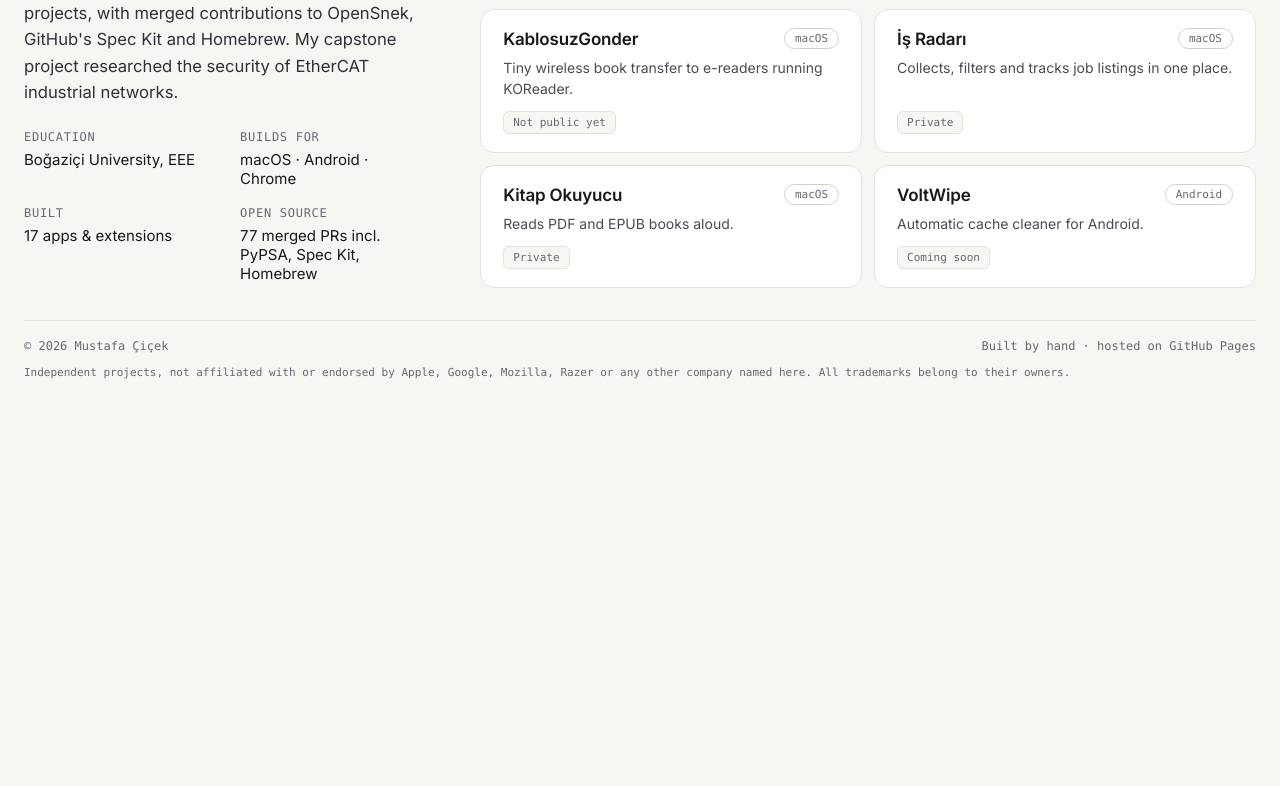
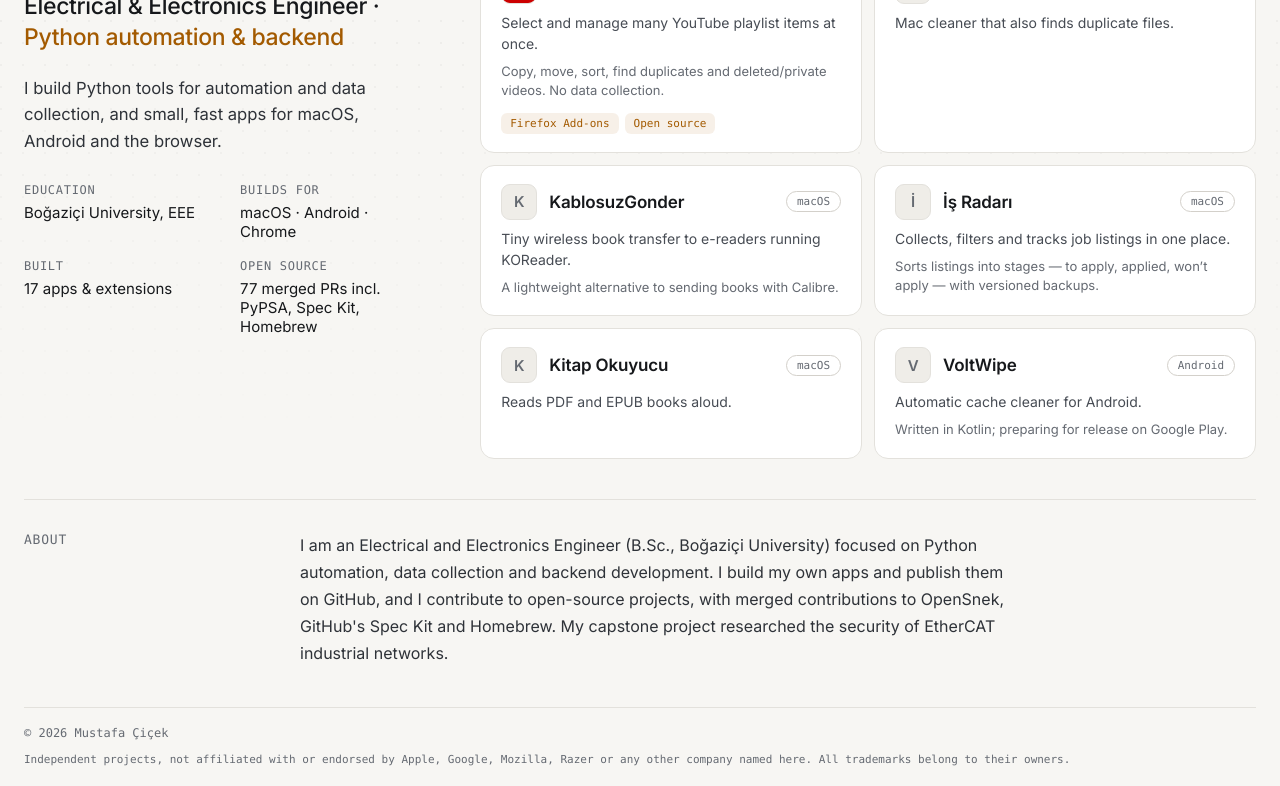
Before and after one commit to mustafacicek-eee/mustafacicek-eee.github.io, a plain HTML site: page index.html in a window 1280 px wide. Shown: the part 442-1228 px from the top of the page. Before the commit the page ends 856 px from the top, so only its background shows below. Drawn offline with Linux system fonts and the light colour scheme.

Commit message:
Hero role line, about, icons, favicon, OG

```diff
--- a/index.html
+++ b/index.html
@@ -3,9 +3,20 @@
 <head>
 <meta charset="utf-8">
 <meta name="viewport" content="width=device-width, initial-scale=1">
-<title>Mustafa Çiçek</title>
+<title>Mustafa Çiçek — Electrical &amp; Electronics Engineer</title>
 <meta name="description" content="Mustafa Çiçek — electrical &amp; electronics engineer focused on Python automation, data collection and backend development.">
 <meta name="color-scheme" content="dark light">
+<link rel="icon" href="favicon.svg" type="image/svg+xml">
+<link rel="canonical" href="https://mustafacicek.dev/">
+<meta property="og:type" content="website">
+<meta property="og:url" content="https://mustafacicek.dev/">
+<meta property="og:title" content="Mustafa Çiçek — Electrical &amp; Electronics Engineer">
+<meta property="og:description" content="Python automation, data collection and backend development. Apps for macOS, Android and the browser; open-source contributions.">
+<meta property="og:image" content="https://mustafacicek.dev/og.png">
+<meta property="og:image:width" content="1200">
+<meta property="og:image:height" content="630">
+<meta property="og:image:alt" content="Mustafa Çiçek — Electrical &amp; Electronics Engineer · mustafacicek.dev">
+<meta name="twitter:card" content="summary_large_image">
 <script>
 /* Apply the saved theme and language before first paint, so the page does not flash. */
 (function(){
@@ -17,35 +28,42 @@
 })();
 </script>
 <style>
-/* Layout: one screen — header, two-column main (intro | project grid), footer.
+/* Layout: header; hero (intro | project grid); about; footer.
    Fonts: Inter (SIL Open Font License 1.1, see OFL-Inter.txt), self-hosted — no third-party requests. */
 @font-face{font-family:"Inter";font-style:normal;font-weight:100 900;font-display:swap;src:url(inter-latin-ext.woff2) format("woff2");
   unicode-range:U+0100-02BA,U+02BD-02C5,U+02C7-02CC,U+02CE-02D7,U+02DD-02FF,U+0304,U+0308,U+0329,U+1D00-1DBF,U+1E00-1E9F,U+1EF2-1EFF,U+2020,U+20A0-20AB,U+20AD-20C0,U+2113,U+2C60-2C7F,U+A720-A7FF}
 @font-face{font-family:"Inter";font-style:normal;font-weight:100 900;font-display:swap;src:url(inter-latin.woff2) format("woff2");
   unicode-range:U+0000-00FF,U+0131,U+0152-0153,U+02BB-02BC,U+02C6,U+02DA,U+02DC,U+0304,U+0308,U+0329,U+2000-206F,U+20AC,U+2122,U+2191,U+2193,U+2212,U+2215,U+FEFF,U+FFFD}
 :root{
-  --bg:#0E1013; --surface:#161A1F; --line:#242A31; --chip:#2E353D;
+  --bg:#0E1013; --surface:#15191E; --surface-hi:#1B2026; --line:#242A31; --chip:#2E353D;
   --fg:#E8E6E1; --soft:#C9CCD1; --body:#B4B9C0; --muted:#9BA1AA; --accent:#F2A541;
-  --accent-soft:rgba(242,165,65,.12); --lift:0 10px 30px -12px rgba(0,0,0,.6);
+  --accent-soft:rgba(242,165,65,.12); --glow:rgba(242,165,65,.10); --dot:rgba(255,255,255,.045);
+  --hover-line:rgba(242,165,65,.38); --lift:none; --tile:#20262D;
   --sans:"Inter",system-ui,-apple-system,"Segoe UI",Roboto,"Helvetica Neue",Arial,sans-serif;
   --mono:ui-monospace,"SF Mono",Menlo,Consolas,"Liberation Mono",monospace;
   color-scheme:dark;
 }
 @media (prefers-color-scheme: light){:root:not([data-theme="dark"]){
-  --bg:#F7F6F3; --surface:#FFFFFF; --line:#E3E1DC; --chip:#D3D0CA;
+  --bg:#F7F6F3; --surface:#FFFFFF; --surface-hi:#FFFFFF; --line:#E3E1DC; --chip:#D3D0CA;
   --fg:#16181B; --soft:#2E3238; --body:#474C54; --muted:#656A72; --accent:#A35A00;
-  --accent-soft:rgba(163,90,0,.09); --lift:0 10px 28px -14px rgba(30,25,15,.28); color-scheme:light }}
+  --accent-soft:rgba(163,90,0,.09); --glow:rgba(242,165,65,.16); --dot:rgba(20,20,20,.06);
+  --hover-line:rgba(163,90,0,.35); --lift:0 10px 28px -14px rgba(30,25,15,.28); --tile:#EFEDE8; color-scheme:light }}
 :root[data-theme="light"]{
-  --bg:#F7F6F3; --surface:#FFFFFF; --line:#E3E1DC; --chip:#D3D0CA;
+  --bg:#F7F6F3; --surface:#FFFFFF; --surface-hi:#FFFFFF; --line:#E3E1DC; --chip:#D3D0CA;
   --fg:#16181B; --soft:#2E3238; --body:#474C54; --muted:#656A72; --accent:#A35A00;
-  --accent-soft:rgba(163,90,0,.09); --lift:0 10px 28px -14px rgba(30,25,15,.28); color-scheme:light }
+  --accent-soft:rgba(163,90,0,.09); --glow:rgba(242,165,65,.16); --dot:rgba(20,20,20,.06);
+  --hover-line:rgba(163,90,0,.35); --lift:0 10px 28px -14px rgba(30,25,15,.28); --tile:#EFEDE8; color-scheme:light }
 *{box-sizing:border-box}
 html,body{margin:0;background:var(--bg);color:var(--fg)}
-body{font-family:var(--sans);-webkit-font-smoothing:antialiased;font-feature-settings:"cv11","ss01"}
+body{font-family:var(--sans);-webkit-font-smoothing:antialiased;font-feature-settings:"cv11","ss01";position:relative;overflow-x:hidden}
+/* Background: a soft warm glow at the top and a faint dot grid that fades out — depth without shadows. */
+body::before{content:"";position:absolute;inset:0 0 auto 0;height:900px;pointer-events:none;z-index:0;
+  background:radial-gradient(60% 55% at 20% 0%,var(--glow),transparent 70%),radial-gradient(circle at 1px 1px,var(--dot) 1px,transparent 1.5px) 0 0/22px 22px;
+  -webkit-mask-image:linear-gradient(to bottom,#000 30%,transparent);mask-image:linear-gradient(to bottom,#000 30%,transparent)}
 a{color:var(--fg);text-decoration:none}
 a:hover{color:var(--accent)}
 a:focus-visible,button:focus-visible{outline:2px solid var(--accent);outline-offset:3px;border-radius:4px}
-.page{min-height:100vh;min-height:100dvh;display:flex;flex-direction:column;
+.page{position:relative;z-index:1;min-height:100vh;min-height:100dvh;display:flex;flex-direction:column;
   padding-block:48px 32px;padding-left:max(24px,env(safe-area-inset-left,0px));padding-right:max(24px,env(safe-area-inset-right,0px));
   max-width:1360px;margin:0 auto}
 header{display:flex;justify-content:space-between;align-items:center;flex-wrap:wrap;gap:16px}
@@ -62,30 +80,37 @@ nav{display:flex;flex-wrap:wrap;gap:8px 28px;font-family:var(--mono);font-size:1
 :root[data-theme="light"] .tbtn .sun{display:block}
 :root[data-theme="light"] .tbtn .moon{display:none}
 @media (prefers-color-scheme: light){:root:not([data-theme="dark"]) .tbtn .sun{display:block}:root:not([data-theme="dark"]) .tbtn .moon{display:none}}
-main{flex:1;display:flex;flex-wrap:wrap;gap:56px;align-items:center;padding-block:32px}
-.intro{flex:1 1 400px;max-width:540px;display:flex;flex-direction:column;gap:24px}
+main{display:flex;flex-wrap:wrap;gap:56px;align-items:center;padding-block:48px 40px}
+.intro{flex:1 1 400px;max-width:540px;display:flex;flex-direction:column;gap:22px}
 .status{font-family:var(--mono);font-size:13px;color:var(--muted)}
 h1{margin:0;font-size:clamp(44px,6vw,64px);line-height:1.02;font-weight:650;letter-spacing:-.035em;text-wrap:balance}
-.lead{margin:0;font-size:clamp(16px,1.3vw,17.5px);line-height:1.6;color:var(--soft);max-width:36em}
-dl{margin:0;display:grid;grid-template-columns:repeat(2,minmax(0,1fr));gap:18px 32px;font-size:15px}
+.role{margin:-6px 0 0;font-size:clamp(19px,1.8vw,23px);line-height:1.35;font-weight:500;letter-spacing:-.015em;color:var(--fg)}
+.role b{color:var(--accent);font-weight:500}
+.lead{margin:0;font-size:clamp(16px,1.3vw,17.5px);line-height:1.6;color:var(--soft);max-width:34em}
+dl{margin:6px 0 0;display:grid;grid-template-columns:repeat(2,minmax(0,1fr));gap:18px 32px;font-size:15px}
 dt{font-family:var(--mono);font-size:12px;letter-spacing:.06em;color:var(--muted);margin-bottom:6px}
 dd{margin:0}
 .work{flex:999 1 540px;min-width:0;display:flex;flex-direction:column;gap:14px}
-.work-head{display:flex;justify-content:space-between;align-items:baseline;font-family:var(--mono);font-size:13px;letter-spacing:.06em;color:var(--muted)}
+.work-head,.sec-head{display:flex;justify-content:space-between;align-items:baseline;font-family:var(--mono);font-size:13px;letter-spacing:.06em;color:var(--muted)}
 .work-head a{color:var(--accent);letter-spacing:0}
 .grid{list-style:none;margin:0;padding:0;display:grid;grid-template-columns:repeat(2,minmax(0,1fr));gap:12px}
-.card{position:relative;background:var(--surface);border:1px solid var(--line);border-radius:14px;padding:18px 22px;display:flex;flex-direction:column;gap:8px}
-.card-top{display:flex;justify-content:space-between;align-items:center;gap:12px}
-.card h2{margin:0;font-size:17px;font-weight:600;letter-spacing:-.01em}
+.card{position:relative;background:linear-gradient(180deg,var(--surface-hi),var(--surface) 60%);border:1px solid var(--line);border-radius:14px;
+  padding:18px 20px;display:flex;flex-direction:column;gap:8px;box-shadow:inset 0 1px 0 rgba(255,255,255,.03)}
+.card-top{display:flex;align-items:center;gap:12px}
+.ico{flex:none;width:36px;height:36px;border-radius:9px;overflow:hidden;display:grid;place-items:center;background:var(--tile);
+  font:600 15px/1 var(--sans);color:var(--muted);border:1px solid var(--line)}
+.ico img{width:100%;height:100%;display:block}
+.card h2{margin:0;font-size:17px;font-weight:600;letter-spacing:-.01em;flex:1;min-width:0}
 .card h2 a::after{content:"";position:absolute;inset:0;border-radius:14px}
-.card:has(a):hover{border-color:var(--chip)}
 .tag{font-family:var(--mono);font-size:11px;color:var(--muted);border:1px solid var(--chip);border-radius:999px;padding:3px 10px;white-space:nowrap}
 .card p{margin:0;font-size:14px;line-height:1.5;color:var(--body)}
+.card p.note{font-size:13px;color:var(--muted)}
 .chips{display:flex;flex-wrap:wrap;gap:6px;margin-top:auto;padding-top:4px}
-.chip{font-family:var(--mono);font-size:11px;line-height:1;padding:5px 9px;border-radius:6px;color:var(--muted);background:var(--bg);border:1px solid var(--line)}
-.chip.on{color:var(--accent);background:var(--accent-soft);border-color:transparent}
+.chip{font-family:var(--mono);font-size:11px;line-height:1;padding:5px 9px;border-radius:6px;color:var(--accent);background:var(--accent-soft)}
+.about{border-top:1px solid var(--line);padding-block:32px 40px;display:grid;grid-template-columns:minmax(0,220px) minmax(0,720px);gap:16px 56px}
+.about p{margin:0;font-size:16px;line-height:1.7;color:var(--soft)}
 .legal{flex-basis:100%;margin:0;font-size:11px;line-height:1.5}
-footer{display:flex;justify-content:space-between;flex-wrap:wrap;gap:12px;font-family:var(--mono);font-size:12px;color:var(--muted);border-top:1px solid var(--line);padding-top:18px}
+footer{margin-top:auto;display:flex;justify-content:space-between;flex-wrap:wrap;gap:12px;font-family:var(--mono);font-size:12px;color:var(--muted);border-top:1px solid var(--line);padding-top:18px}
 /* Language: both languages are in the markup; the root data-lang picks one. English shows without JavaScript. */
 [data-l="tr"]{display:none}
 :root[data-lang="tr"] [data-l="en"]{display:none}
@@ -95,12 +120,13 @@ footer{display:flex;justify-content:space-between;flex-wrap:wrap;gap:12px;font-f
   .rise{opacity:0;transform:translateY(10px);animation:rise .55s cubic-bezier(.2,.7,.2,1) forwards;animation-delay:calc(var(--i,0) * 55ms)}
   @keyframes rise{to{opacity:1;transform:none}}
   .card{transition:transform .2s ease,border-color .2s ease,box-shadow .2s ease}
-  .card:has(a):hover{transform:translateY(-3px);box-shadow:var(--lift)}
-  html{transition:background-color .25s ease}
+  .card:has(h2 a):hover{transform:translateY(-3px)}
 }
+.card:has(h2 a):hover{border-color:var(--hover-line);box-shadow:var(--lift),inset 0 1px 0 rgba(255,255,255,.05)}
+@media (max-width:760px){.about{grid-template-columns:minmax(0,1fr)}}
 @media (max-width:640px){
   .page{padding-block:28px 24px;padding-left:max(16px,env(safe-area-inset-left,0px));padding-right:max(16px,env(safe-area-inset-right,0px))}
-  main{gap:40px;padding-block:28px}
+  main{gap:40px;padding-block:32px}
   nav{gap:8px 20px}
   .grid{grid-template-columns:minmax(0,1fr)}
 }
@@ -130,11 +156,9 @@ footer{display:flex;justify-content:space-between;flex-wrap:wrap;gap:12px;font-f
     <section class="intro">
       <div class="status rise" style="--i:0"><span data-l="en">Istanbul</span><span data-l="tr">İstanbul</span></div>
       <h1 class="rise" style="--i:1">Mustafa Çiçek</h1>
-      <p class="lead rise" style="--i:2">
-        <span data-l="en">I am an Electrical and Electronics Engineer (B.Sc., Boğaziçi University) focused on Python automation, data collection and backend development. I build my own apps and publish them on GitHub, and I contribute to open-source projects, with merged contributions to OpenSnek, GitHub's Spec Kit and Homebrew. My capstone project researched the security of EtherCAT industrial networks.</span>
-        <span data-l="tr">Boğaziçi Üniversitesi Elektrik-Elektronik Mühendisliği mezunuyum; Python ile otomasyon, veri toplama ve backend geliştirmeye odaklanıyorum. Kendi uygulamalarımı yazıp GitHub’da yayımlıyor, açık kaynak projelere katkı veriyorum; OpenSnek, GitHub Spec Kit ve Homebrew’a gönderdiğim değişiklikler birleştirildi. Bitirme projemde EtherCAT endüstriyel ağlarının güvenliğini inceledim.</span>
-      </p>
-      <dl class="rise" style="--i:3">
+      <p class="role rise" style="--i:2"><span data-l="en">Electrical &amp; Electronics Engineer · <b>Python automation &amp; backend</b></span><span data-l="tr">Elektrik-Elektronik Mühendisi · <b>Python otomasyonu ve backend</b></span></p>
+      <p class="lead rise" style="--i:3"><span data-l="en">I build Python tools for automation and data collection, and small, fast apps for macOS, Android and the browser.</span><span data-l="tr">Otomasyon ve veri toplama için Python araçları; macOS, Android ve tarayıcı için küçük, hızlı uygulamalar geliştiriyorum.</span></p>
+      <dl class="rise" style="--i:4">
         <div><dt><span data-l="en">EDUCATION</span><span data-l="tr">EĞİTİM</span></dt><dd><span data-l="en">Boğaziçi University, EEE</span><span data-l="tr">Boğaziçi Üniversitesi, EEM</span></dd></div>
         <div><dt><span data-l="en">BUILDS FOR</span><span data-l="tr">PLATFORMLAR</span></dt><dd>macOS · Android · Chrome</dd></div>
         <div><dt><span data-l="en">BUILT</span><span data-l="tr">GELİŞTİRDİKLERİM</span></dt><dd><span data-l="en">17 apps &amp; extensions</span><span data-l="tr">17 uygulama ve eklenti</span></dd></div>
@@ -148,21 +172,42 @@ footer{display:flex;justify-content:space-between;flex-wrap:wrap;gap:12px;font-f
         <a href="https://github.com/mustafacicek-eee"><span data-l="en">All projects →</span><span data-l="tr">Tüm projeler →</span></a>
       </div>
       <ul class="grid">
-        <li class="card rise" style="--i:4"><div class="card-top"><h2><a href="https://github.com/mustafacicek-eee/MouseTune">MouseTune</a></h2><span class="tag">macOS</span></div><p><span data-l="en">Configures supported gaming mice on macOS. A fork of OpenSnek.</span><span data-l="tr">macOS’te desteklenen oyun farelerini yapılandırır. OpenSnek’in fork’u.</span></p><div class="chips"><span class="chip on"><span data-l="en">Open source</span><span data-l="tr">Açık kaynak</span></span></div></li>
-        <li class="card rise" style="--i:5"><div class="card-top"><h2><a href="https://github.com/mustafacicek-eee/WakeLaunch">WakeLaunch</a></h2><span class="tag">Android TV</span></div><p><span data-l="en">Opens your chosen app when the TV boots or wakes from standby.</span><span data-l="tr">TV açıldığında veya bekleme modundan çıktığında seçtiğin uygulamayı açar.</span></p><div class="chips"><span class="chip on"><span data-l="en">Open source</span><span data-l="tr">Açık kaynak</span></span></div></li>
-        <li class="card rise" style="--i:6"><div class="card-top"><h2><a href="https://addons.mozilla.org/en-US/firefox/addon/playlist-multiselect-youtube/">Playlist Multiselect</a></h2><span class="tag">Chrome · Firefox</span></div><p><span data-l="en">Select and manage many YouTube playlist items at once.</span><span data-l="tr">YouTube oynatma listelerinde birçok videoyu tek seferde seçip yönetir.</span></p><div class="chips"><span class="chip on">Firefox Add-ons</span><span class="chip on"><span data-l="en">Open source</span><span data-l="tr">Açık kaynak</span></span></div></li>
-        <li class="card rise" style="--i:7"><div class="card-top"><h2>Ferah</h2><span class="tag">macOS</span></div><p><span data-l="en">Mac cleaner that also finds duplicate files.</span><span data-l="tr">Kopya dosyaları da bulan Mac temizleyici.</span></p><div class="chips"><span class="chip"><span data-l="en">Not public yet</span><span data-l="tr">Henüz yayında değil</span></span></div></li>
-        <li class="card rise" style="--i:8"><div class="card-top"><h2>KablosuzGonder</h2><span class="tag">macOS</span></div><p><span data-l="en">Tiny wireless book transfer to e-readers running KOReader.</span><span data-l="tr">KOReader kullanan e-okuyuculara kablosuz kitap gönderen küçük araç.</span></p><div class="chips"><span class="chip"><span data-l="en">Not public yet</span><span data-l="tr">Henüz yayında değil</span></span></div></li>
-        <li class="card rise" style="--i:9"><div class="card-top"><h2>İş Radarı</h2><span class="tag">macOS</span></div><p><span data-l="en">Collects, filters and tracks job listings in one place.</span><span data-l="tr">İş ilanlarını tek yerde toplar, filtreler ve takip eder.</span></p><div class="chips"><span class="chip"><span data-l="en">Private</span><span data-l="tr">Özel</span></span></div></li>
-        <li class="card rise" style="--i:10"><div class="card-top"><h2>Kitap Okuyucu</h2><span class="tag">macOS</span></div><p><span data-l="en">Reads PDF and EPUB books aloud.</span><span data-l="tr">PDF ve EPUB kitapları sesli okur.</span></p><div class="chips"><span class="chip"><span data-l="en">Private</span><span data-l="tr">Özel</span></span></div></li>
-        <li class="card rise" style="--i:11"><div class="card-top"><h2>VoltWipe</h2><span class="tag">Android</span></div><p><span data-l="en">Automatic cache cleaner for Android.</span><span data-l="tr">Android için otomatik önbellek temizleyici.</span></p><div class="chips"><span class="chip"><span data-l="en">Coming soon</span><span data-l="tr">Yakında</span></span></div></li>
+        <li class="card rise" style="--i:4"><div class="card-top"><span class="ico"><img src="icon-mousetune.png" alt="" width="36" height="36"></span><h2><a href="https://github.com/mustafacicek-eee/MouseTune">MouseTune</a></h2><span class="tag">macOS</span></div>
+          <p><span data-l="en">Configures supported gaming mice on macOS. A fork of OpenSnek.</span><span data-l="tr">macOS’te desteklenen oyun farelerini yapılandırır. OpenSnek’in fork’u.</span></p>
+          <p class="note"><span data-l="en">Adds a Turkish UI, battery forecast and a redesigned layout. I also fixed the Bluetooth battery reading upstream.</span><span data-l="tr">Türkçe arayüz, pil ömrü tahmini ve yeni düzen ekler. Bluetooth pil göstergesi hatasını ana projede de düzelttim.</span></p>
+          <div class="chips"><span class="chip"><span data-l="en">Open source</span><span data-l="tr">Açık kaynak</span></span></div></li>
+        <li class="card rise" style="--i:5"><div class="card-top"><span class="ico" aria-hidden="true">W</span><h2><a href="https://github.com/mustafacicek-eee/WakeLaunch">WakeLaunch</a></h2><span class="tag">Android TV</span></div>
+          <p><span data-l="en">Opens your chosen app when the TV boots or wakes from standby.</span><span data-l="tr">TV açıldığında veya bekleme modundan çıktığında seçtiğin uygulamayı açar.</span></p>
+          <p class="note"><span data-l="en">No internet permission. English &amp; Turkish UI.</span><span data-l="tr">İnternet izni yok. Türkçe ve İngilizce arayüz.</span></p>
+          <div class="chips"><span class="chip"><span data-l="en">Open source</span><span data-l="tr">Açık kaynak</span></span></div></li>
+        <li class="card rise" style="--i:6"><div class="card-top"><span class="ico"><img src="icon-playlist.png" alt="" width="36" height="36"></span><h2><a href="https://addons.mozilla.org/en-US/firefox/addon/playlist-multiselect-youtube/">Playlist Multiselect</a></h2><span class="tag">Chrome · Firefox</span></div>
+          <p><span data-l="en">Select and manage many YouTube playlist items at once.</span><span data-l="tr">YouTube oynatma listelerinde birçok videoyu tek seferde seçip yönetir.</span></p>
+          <p class="note"><span data-l="en">Copy, move, sort, find duplicates and deleted/private videos. No data collection.</span><span data-l="tr">Kopyala, taşı, sırala; kopya ve silinmiş/gizli videoları bul. Veri toplamaz.</span></p>
+          <div class="chips"><span class="chip">Firefox Add-ons</span><span class="chip"><span data-l="en">Open source</span><span data-l="tr">Açık kaynak</span></span></div></li>
+        <li class="card rise" style="--i:7"><div class="card-top"><span class="ico" aria-hidden="true">F</span><h2>Ferah</h2><span class="tag">macOS</span></div>
+          <p><span data-l="en">Mac cleaner that also finds duplicate files.</span><span data-l="tr">Kopya dosyaları da bulan Mac temizleyici.</span></p></li>
+        <li class="card rise" style="--i:8"><div class="card-top"><span class="ico" aria-hidden="true">K</span><h2>KablosuzGonder</h2><span class="tag">macOS</span></div>
+          <p><span data-l="en">Tiny wireless book transfer to e-readers running KOReader.</span><span data-l="tr">KOReader kullanan e-okuyuculara kablosuz kitap gönderen küçük araç.</span></p>
+          <p class="note"><span data-l="en">A lightweight alternative to sending books with Calibre.</span><span data-l="tr">Kitap göndermek için Calibre’ye hafif bir alternatif.</span></p></li>
+        <li class="card rise" style="--i:9"><div class="card-top"><span class="ico" aria-hidden="true">İ</span><h2>İş Radarı</h2><span class="tag">macOS</span></div>
+          <p><span data-l="en">Collects, filters and tracks job listings in one place.</span><span data-l="tr">İş ilanlarını tek yerde toplar, filtreler ve takip eder.</span></p>
+          <p class="note"><span data-l="en">Sorts listings into stages — to apply, applied, won’t apply — with versioned backups.</span><span data-l="tr">İlanları aşamalara ayırır (başvurulacak, başvuruldu, başvurulmayacak); sürümlü yedekleme.</span></p></li>
+        <li class="card rise" style="--i:10"><div class="card-top"><span class="ico" aria-hidden="true">K</span><h2>Kitap Okuyucu</h2><span class="tag">macOS</span></div>
+          <p><span data-l="en">Reads PDF and EPUB books aloud.</span><span data-l="tr">PDF ve EPUB kitapları sesli okur.</span></p></li>
+        <li class="card rise" style="--i:11"><div class="card-top"><span class="ico" aria-hidden="true">V</span><h2>VoltWipe</h2><span class="tag">Android</span></div>
+          <p><span data-l="en">Automatic cache cleaner for Android.</span><span data-l="tr">Android için otomatik önbellek temizleyici.</span></p>
+          <p class="note"><span data-l="en">Written in Kotlin; preparing for release on Google Play.</span><span data-l="tr">Kotlin ile yazıldı; Google Play’de yayına hazırlanıyor.</span></p></li>
       </ul>
     </section>
   </main>
 
+  <section class="about" aria-labelledby="about-title">
+    <div class="sec-head"><span id="about-title"><span data-l="en">ABOUT</span><span data-l="tr">HAKKIMDA</span></span></div>
+    <p><span data-l="en">I am an Electrical and Electronics Engineer (B.Sc., Boğaziçi University) focused on Python automation, data collection and backend development. I build my own apps and publish them on GitHub, and I contribute to open-source projects, with merged contributions to OpenSnek, GitHub's Spec Kit and Homebrew. My capstone project researched the security of EtherCAT industrial networks.</span><span data-l="tr">Boğaziçi Üniversitesi Elektrik-Elektronik Mühendisliği mezunuyum; Python ile otomasyon, veri toplama ve backend geliştirmeye odaklanıyorum. Kendi uygulamalarımı yazıp GitHub’da yayımlıyor, açık kaynak projelere katkı veriyorum; OpenSnek, GitHub Spec Kit ve Homebrew’a gönderdiğim değişiklikler birleştirildi. Bitirme projemde EtherCAT endüstriyel ağlarının güvenliğini inceledim.</span></p>
+  </section>
+
   <footer>
     <span>© 2026 Mustafa Çiçek</span>
-    <span><span data-l="en">Built by hand · hosted on GitHub Pages</span><span data-l="tr">Elle yapıldı · GitHub Pages’te barındırılıyor</span></span>
     <p class="legal"><span data-l="en">Independent projects, not affiliated with or endorsed by Apple, Google, Mozilla, Razer or any other company named here. All trademarks belong to their owners.</span><span data-l="tr">Bağımsız projelerdir; Apple, Google, Mozilla, Razer veya burada adı geçen başka hiçbir şirketle bağlantılı değildir ve onlar tarafından onaylanmamıştır. Tüm ticari markalar sahiplerine aittir.</span></p>
   </footer>
 </div>
```
Also changed, not shown: favicon.svg (added), icon-mousetune.png (added), icon-playlist.png (added), og.png (added).
